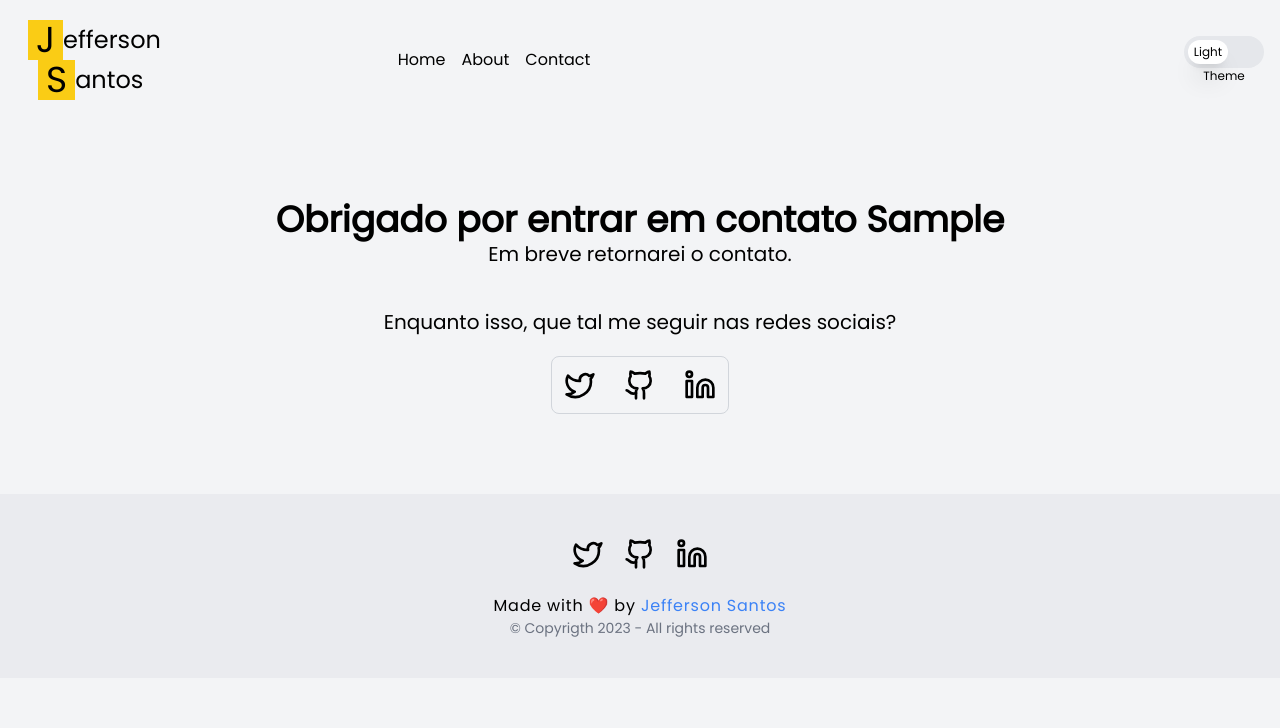
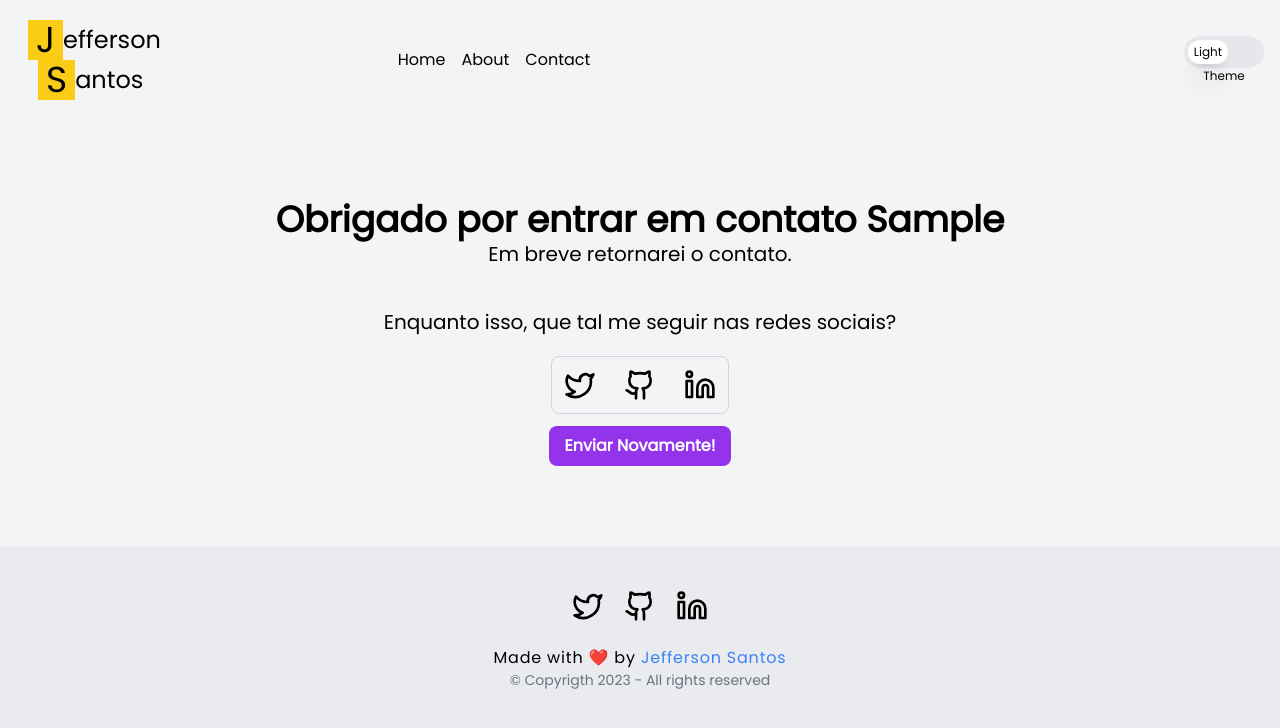
Before and after one commit to jeffersondrs/Portfolio, a Next.js app: page /contact in a window 1280 px wide. Both pictures are taken after typing "Sample", "name@example.com", "Sample" into the empty fields and a click on the button "Enviar". Shown: the top 728 px of the page. Built offline with nearby package versions, Linux system fonts and the light colour scheme; no server answers.

Commit message:
form update

```diff
--- a/src/components/FormContact.tsx
+++ b/src/components/FormContact.tsx
@@ -47,7 +47,19 @@ export default function FormContact() {
   };
 
   if (isSubmit) {
-    return <ThankYouSubmit name={formmulary.name} />;
+    return (
+      <div className="flex flex-col justify-center items-center gap-3">
+        <ThankYouSubmit name={formmulary.name} />
+        <button
+          onClick={() => {
+            window.location.reload();
+          }}
+          className="flex flex-row items-center justify-center gap-2 bg-purple-600 hover:bg-purple-700 text-white font-bold py-2 px-4 rounded-lg"
+        >
+          Enviar Novamente!
+        </button>
+      </div>
+    );
   }
 
   return (
```
